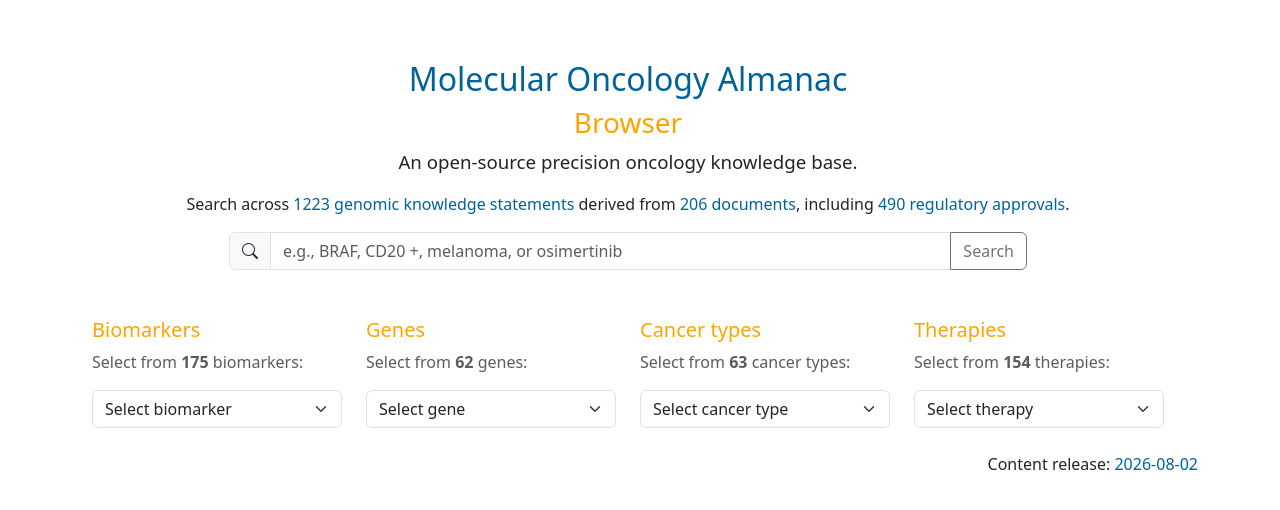
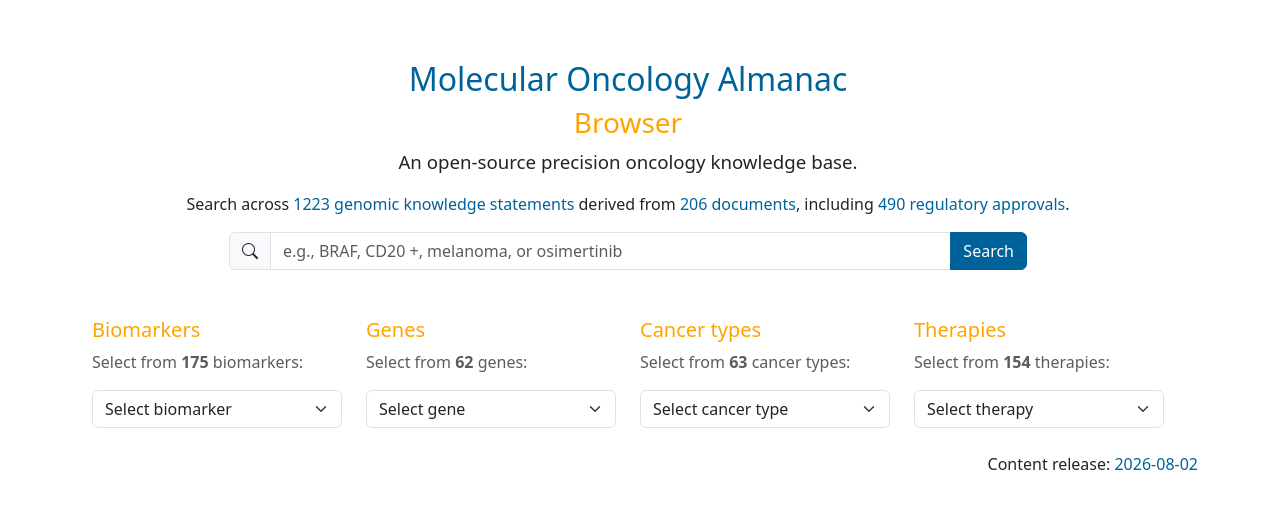
Before and after one commit to vanallenlab/moalmanac-browser, a Flask app: page / in a window 1280 px wide. Shown: the part 56-566 px from the top of the page. Run offline with Flask 3, Linux system fonts and the light colour scheme; data comes from the database, SQL or seed files in the repository; some libraries are stand-ins or nearby versions.

Commit message:
Changed color of search button

```diff
--- a/app/static/css/app.css
+++ b/app/static/css/app.css
@@ -200,6 +200,19 @@ footer {
     position: relative;
 }
 
+/* Search button: filled with the theme's primary color, and on hover the light grey of the search icon beside it */
+.term-search .btn-term-search {
+    --bs-btn-color: #fff;
+    --bs-btn-bg: var(--primary-color);
+    --bs-btn-border-color: var(--primary-color);
+    --bs-btn-hover-color: var(--primary-color);
+    --bs-btn-hover-bg: var(--bs-tertiary-bg);
+    --bs-btn-hover-border-color: var(--primary-color);
+    --bs-btn-active-color: var(--primary-color);
+    --bs-btn-active-bg: var(--bs-tertiary-bg);
+    --bs-btn-active-border-color: var(--primary-color);
+}
+
 .term-search-results {
     position: absolute;
     left: 0;
--- a/app/templates/term_search.html
+++ b/app/templates/term_search.html
@@ -19,7 +19,7 @@
           aria-expanded="false"
           aria-controls="term-search-results"
         >
-        <button type="submit" class="btn btn-outline-secondary">Search</button>
+        <button type="submit" class="btn btn-term-search">Search</button>
       </div>
       <ul id="term-search-results" class="list-group term-search-results" role="listbox" hidden></ul>
     </form>
```
